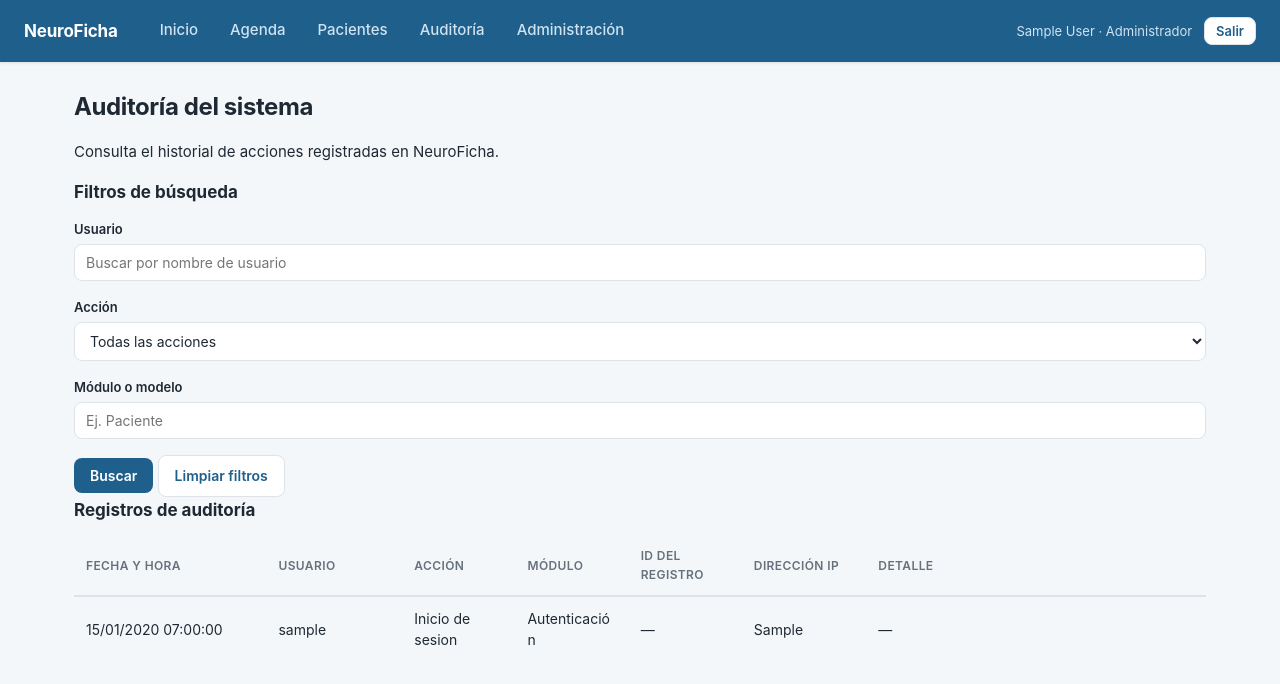
After one commit to Recenvito/Proyecto-Capstone, a Django app: page /auditoria/ in a window 1280 px wide. The commit adds this page. Shown: the top 684 px of the page. Run offline with Django 4.2, Linux system fonts and the light colour scheme; a user stored in the database is signed in; tables that the repository leaves empty hold one stand-in row (values such as "Sample post"); data that the repository does not hold is empty.

Commit message:
Auditoría clínica implementada y verificada.
Se completó la implementación y revisión del módulo de auditoría de NeuroFicha. Se incorporó el registro de creación de atenciones clínicas y la modificación de antecedentes neurológicos, almacenando información sobre el usuario responsable, la fecha y hora, la acción realizada y el registro afectado. También se verificó el historial de acciones relevantes, la protección de los registros de auditoría frente a modificaciones por usuarios normales y la consulta administrativa mediante filtros por usuario, acción y módulo.

```diff
--- a/config/urls.py
+++ b/config/urls.py
@@ -68,6 +68,13 @@ urlpatterns = [
   # Pantalla principal
   path('', usuarios_views.inicio, name='inicio'),
 
+  # Auditoria
+  path(
+    'auditoria/',
+    usuarios_views.lista_auditoria,
+    name='lista_auditoria',
+  ),
+
   # Modulos
   path('pacientes/', include('pacientes.urls')),
   path('agenda/', include('agenda.urls')),
--- a/pacientes/admin.py
+++ b/pacientes/admin.py
@@ -1,5 +1,4 @@
 from django.contrib import admin
-
 from .models import AntecedentesNeurologicos, Atencion, Diagnostico, Paciente, Tutor
 
 
--- a/pacientes/forms.py
+++ b/pacientes/forms.py
@@ -23,7 +23,7 @@ class PacienteForm(BaseForm):
         fields = [
             'rut', 'nombres', 'apellido_paterno', 'apellido_materno',
             'fecha_nacimiento', 'sexo', 'prevision', 'direccion', 'comuna',
-            'colegio', 'curso', 'derivado_por', 'activo',
+            'colegio', 'curso', 'derivado_por',
         ]
         widgets = {
             'fecha_nacimiento': forms.DateInput(
--- a/static/css/estilos.css
+++ b/static/css/estilos.css
@@ -1413,3 +1413,85 @@ legend {
   }
 
 }
+
+/* ===== Correccion definitiva de la tabla de auditoria ===== */
+
+.tabla-contenedor {
+  width: 100% !important;
+  max-width: 100% !important;
+  overflow-x: auto;
+}
+
+.tabla-contenedor table {
+  width: 100% !important;
+  max-width: 100% !important;
+  table-layout: fixed !important;
+}
+
+/* Distribucion fija de las columnas */
+.tabla-contenedor th:nth-child(1),
+.tabla-contenedor td:nth-child(1) {
+  width: 17%;
+}
+
+.tabla-contenedor th:nth-child(2),
+.tabla-contenedor td:nth-child(2) {
+  width: 12%;
+}
+
+.tabla-contenedor th:nth-child(3),
+.tabla-contenedor td:nth-child(3) {
+  width: 10%;
+}
+
+.tabla-contenedor th:nth-child(4),
+.tabla-contenedor td:nth-child(4) {
+  width: 10%;
+}
+
+.tabla-contenedor th:nth-child(5),
+.tabla-contenedor td:nth-child(5) {
+  width: 10%;
+}
+
+.tabla-contenedor th:nth-child(6),
+.tabla-contenedor td:nth-child(6) {
+  width: 11%;
+}
+
+.tabla-contenedor th:nth-child(7),
+.tabla-contenedor td:nth-child(7) {
+  width: 30%;
+}
+
+/* Evitar que el contenido de las celdas ensanche la tabla */
+.tabla-contenedor td {
+  min-width: 0;
+  overflow-wrap: anywhere;
+  word-break: break-word;
+}
+
+/* Cuadro blanco para el detalle */
+.tabla-contenedor .detalle-auditoria {
+  display: block !important;
+  box-sizing: border-box;
+  width: 100% !important;
+  max-width: 100% !important;
+  min-width: 0 !important;
+  max-height: 220px;
+  margin-top: 10px;
+  padding: 12px;
+
+  overflow: auto !important;
+  white-space: pre-wrap !important;
+  overflow-wrap: anywhere !important;
+  word-break: break-word !important;
+
+  background: #ffffff;
+  color: #263445;
+  border: 1px solid #d9e2ec;
+  border-radius: 8px;
+
+  font-size: 12px;
+  line-height: 1.5;
+}
--- a/templates/base.html
+++ b/templates/base.html
@@ -14,8 +14,13 @@
     <nav>
       <a href="{% url 'inicio' %}">Inicio</a>
       <a href="{% url 'agenda:calendario' %}">Agenda</a>
-      <a href="{% url 'pacientes:lista' %}">Pacientes</a>
-      {% if user.is_staff %}<a href="/admin/">Administracion</a>{% endif %}
+            <a href="{% url 'pacientes:lista' %}">Pacientes</a>
+      {% if user.rol == 'ADMIN' %}
+        <a href="{% url 'lista_auditoria' %}">Auditoría</a>
+      {% endif %}
+      {% if user.is_staff %}
+        <a href="/admin/">Administración</a>
+      {% endif %}
     </nav>
     <div class="usuario">
       <span>{{ user.get_full_name|default:user.username }} &middot; {{ user.get_rol_display }}</span>
--- /dev/null
+++ b/templates/usuarios/auditoria.html
@@ -0,0 +1,119 @@
+{% extends 'base.html' %}
+
+{% block titulo %}Auditoría | NeuroFicha{% endblock %}
+
+{% block contenido %}
+
+<section class="panel">
+  <h1>Auditoría del sistema</h1>
+  <p>Consulta el historial de acciones registradas en NeuroFicha.</p>
+</section>
+
+<section class="panel">
+  <h2>Filtros de búsqueda</h2>
+
+  <form method="get">
+    <div class="formulario-grid">
+
+      <div class="campo">
+        <label for="usuario">Usuario</label>
+        <input
+          type="text"
+          id="usuario"
+          name="usuario"
+          value="{{ usuario_filtro }}"
+          placeholder="Buscar por nombre de usuario"
+        >
+      </div>
+
+      <div class="campo">
+        <label for="accion">Acción</label>
+        <select id="accion" name="accion">
+          <option value="">Todas las acciones</option>
+
+          {% for valor, etiqueta in acciones %}
+            <option
+              value="{{ valor }}"
+              {% if accion_filtro == valor %}selected{% endif %}
+            >
+              {{ etiqueta }}
+            </option>
+          {% endfor %}
+        </select>
+      </div>
+
+      <div class="campo">
+        <label for="modelo">Módulo o modelo</label>
+        <input
+          type="text"
+          id="modelo"
+          name="modelo"
+          value="{{ modelo_filtro }}"
+          placeholder="Ej. Paciente"
+        >
+      </div>
+
+    </div>
+
+    <div class="acciones-formulario">
+      <button type="submit" class="boton">Buscar</button>
+      <a href="{% url 'lista_auditoria' %}" class="boton boton-secundario">
+        Limpiar filtros
+      </a>
+    </div>
+  </form>
+</section>
+
+<section class="panel">
+  <h2>Registros de auditoría</h2>
+
+  {% if registros %}
+    <div class="tabla-contenedor">
+      <table>
+        <thead>
+          <tr>
+            <th>Fecha y hora</th>
+            <th>Usuario</th>
+            <th>Acción</th>
+            <th>Módulo</th>
+            <th>ID del registro</th>
+            <th>Dirección IP</th>
+            <th>Detalle</th>
+          </tr>
+        </thead>
+
+        <tbody>
+          {% for registro in registros %}
+            <tr>
+              <td>{{ registro.fecha_hora|date:"d/m/Y H:i:s" }}</td>
+
+              <td>
+                {{ registro.usuario|default:"Usuario desconocido" }}
+              </td>
+
+              <td>{{ registro.accion }}</td>
+              <td>{{ registro.modelo }}</td>
+              <td>{{ registro.registro_id }}</td>
+              <td>{{ registro.ip|default:"—" }}</td>
+
+              <td>
+                {% if registro.detalle %}
+                  <details>
+                    <summary>Ver detalle</summary>
+                    <pre class="detalle-auditoria">{{ registro.detalle }}</pre>
+                  </details>
+                {% else %}
+                  —
+                {% endif %}
+              </td>
+            </tr>
+          {% endfor %}
+        </tbody>
+      </table>
+    </div>
+  {% else %}
+    <p>No se encontraron registros de auditoría.</p>
+  {% endif %}
+</section>
+
+{% endblock %}
--- a/usuarios/models.py
+++ b/usuarios/models.py
@@ -106,6 +106,8 @@ class Auditoria(models.Model):
     CREAR = 'CREAR', 'Crear'
     MODIFICAR = 'MODIFICAR', 'Modificar'
     DESACTIVAR = 'DESACTIVAR', 'Desactivar'
+    ELIMINAR = 'ELIMINAR', 'Eliminar'
+    CONSULTAR = 'CONSULTAR', 'Consultar'
 
   usuario = models.ForeignKey(
     settings.AUTH_USER_MODEL,
--- a/usuarios/views.py
+++ b/usuarios/views.py
@@ -4,7 +4,7 @@ from django.contrib.auth import views as auth_views
 from django.contrib.auth.decorators import login_required
 from django.shortcuts import redirect, render
 from django.utils import timezone
-
+from .models import Auditoria, Usuario
 from agenda.models import Cita
 from pacientes.models import Paciente
 
@@ -75,3 +75,91 @@ def inicio(request):
   }
 
   return render(request, 'inicio.html', contexto)
+
+@login_required
+def lista_auditoria(request):
+    """Muestra los registros de auditoría solo a administradores."""
+
+    if request.user.rol != Usuario.Rol.ADMIN:
+        return render(request, '403.html', status=403)
+
+    from .models import AuditoriaAcceso
+
+    usuario = request.GET.get('usuario', '').strip()
+    accion = request.GET.get('accion', '').strip()
+    modelo = request.GET.get('modelo', '').strip()
+
+    # Registros de acciones del sistema
+    acciones = Auditoria.objects.select_related('usuario').all()
+
+    if usuario:
+        acciones = acciones.filter(
+            usuario__username__icontains=usuario
+        )
+
+    if accion:
+        acciones = acciones.filter(accion=accion)
+
+    if modelo:
+        acciones = acciones.filter(modelo__icontains=modelo)
+
+    registros = []
+
+    for registro in acciones:
+        registros.append({
+            'fecha_hora': registro.fecha_hora,
+            'usuario': registro.usuario.username if registro.usuario else 'Usuario desconocido',
+            'accion': registro.get_accion_display(),
+            'modelo': registro.modelo,
+            'registro_id': registro.registro_id,
+            'ip': registro.ip,
+            'detalle': registro.detalle,
+        })
+
+    # Registros de inicio y cierre de sesión
+    accesos = AuditoriaAcceso.objects.select_related('usuario').all()
+
+    if usuario:
+        accesos = accesos.filter(
+            usuario__username__icontains=usuario
+        )
+
+    if accion:
+        accesos = accesos.filter(accion=accion)
+
+    if modelo:
+        accesos = accesos.none()
+
+    for acceso in accesos:
+        registros.append({
+            'fecha_hora': acceso.fecha_hora,
+            'usuario': acceso.usuario.username if acceso.usuario else 'Usuario desconocido',
+            'accion': acceso.get_accion_display(),
+            'modelo': 'Autenticación',
+            'registro_id': '—',
+            'ip': acceso.ip,
+            'detalle': {},
+        })
+
+    registros.sort(
+        key=lambda registro: registro['fecha_hora'],
+        reverse=True,
+    )
+
+    acciones_disponibles = list(Auditoria.Accion.choices) + list(
+        AuditoriaAcceso.Accion.choices
+    )
+
+    contexto = {
+        'registros': registros,
+        'acciones': acciones_disponibles,
+        'usuario_filtro': usuario,
+        'accion_filtro': accion,
+        'modelo_filtro': modelo,
+    }
+
+    return render(
+        request,
+        'usuarios/auditoria.html',
+        contexto,
+    )
```
Also changed, not shown: pacientes/views.py (+134 -12 lines), templates/pacientes/detalle.html (+115 -37 lines), usuarios/admin.py (+16 -0 lines), usuarios/migrations/0004_alter_auditoria_accion.py (added).
